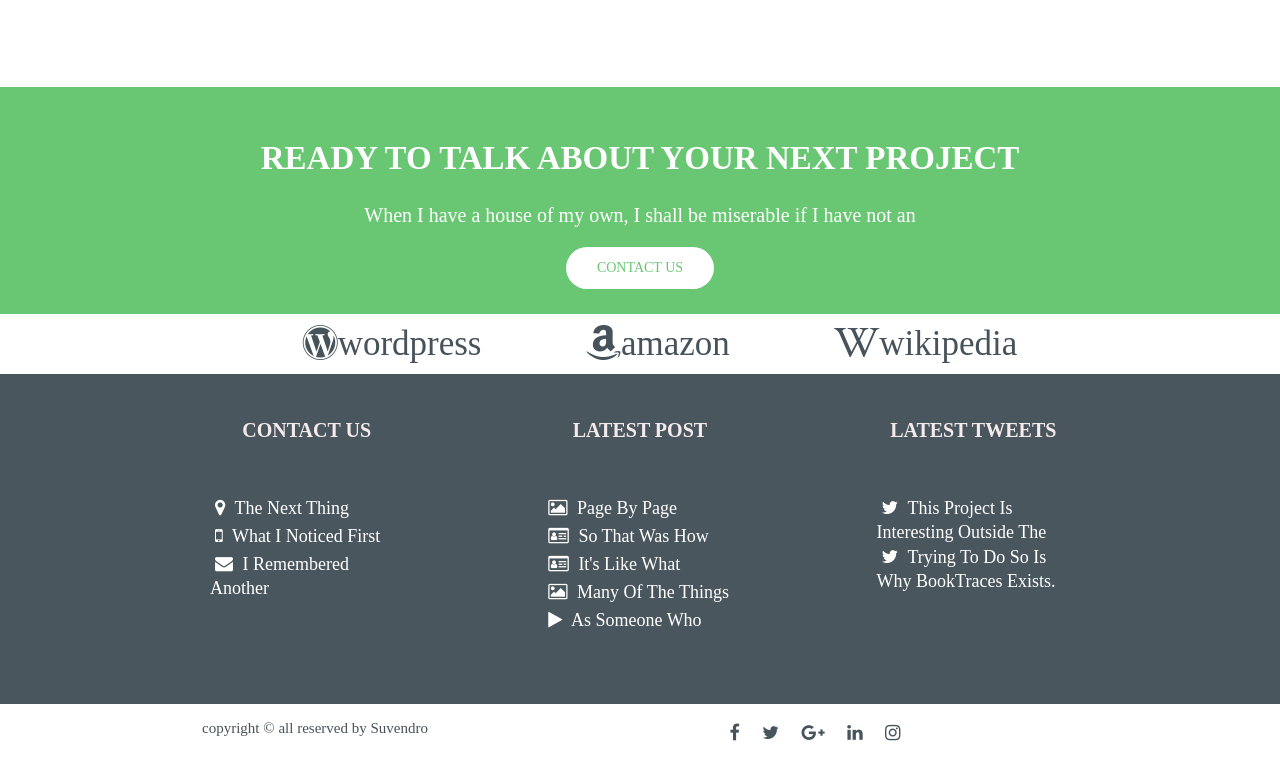
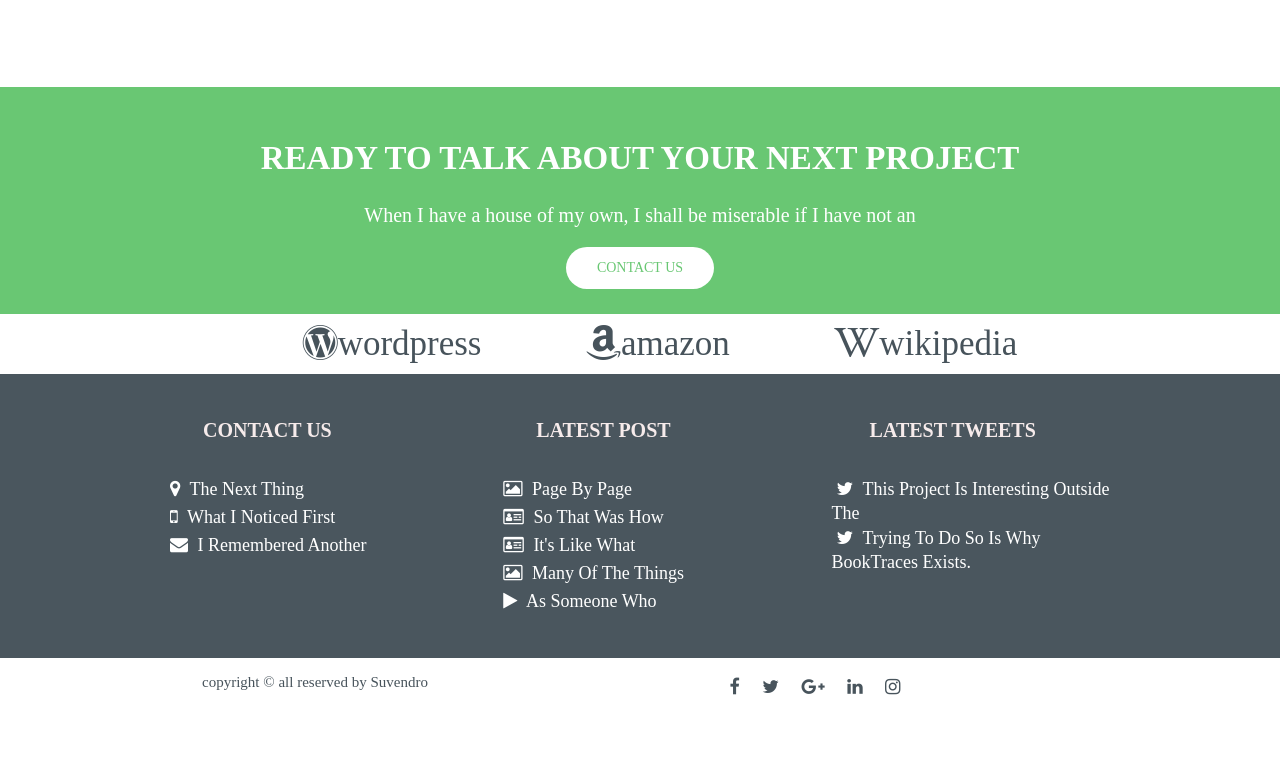
Before and after one commit to Suvendro/suvendro12, a plain HTML site: page index.html in a window 1280 px wide. Shown: the part 2180-2943 px from the top of the page. After the commit the page ends 2897 px from the top, so only its background shows below. Drawn offline with Linux system fonts and the light colour scheme.

Commit message:
Update style.css

```diff
--- a/css/style.css
+++ b/css/style.css
@@ -465,13 +465,13 @@ padding: 18px;
 }
 .footer-part h4{
 	color: #f6ebeb;
-	text-align: center;
+	padding: 0 45px;
 	text-transform: uppercase;
 	font-size: 20px;
 	font-weight: 800;
 }
 .footer-part ul{
-	margin: 45px;
+	    padding: 0 45px;
 padding: 7px;
 }
 .footer-part ul li{
```
